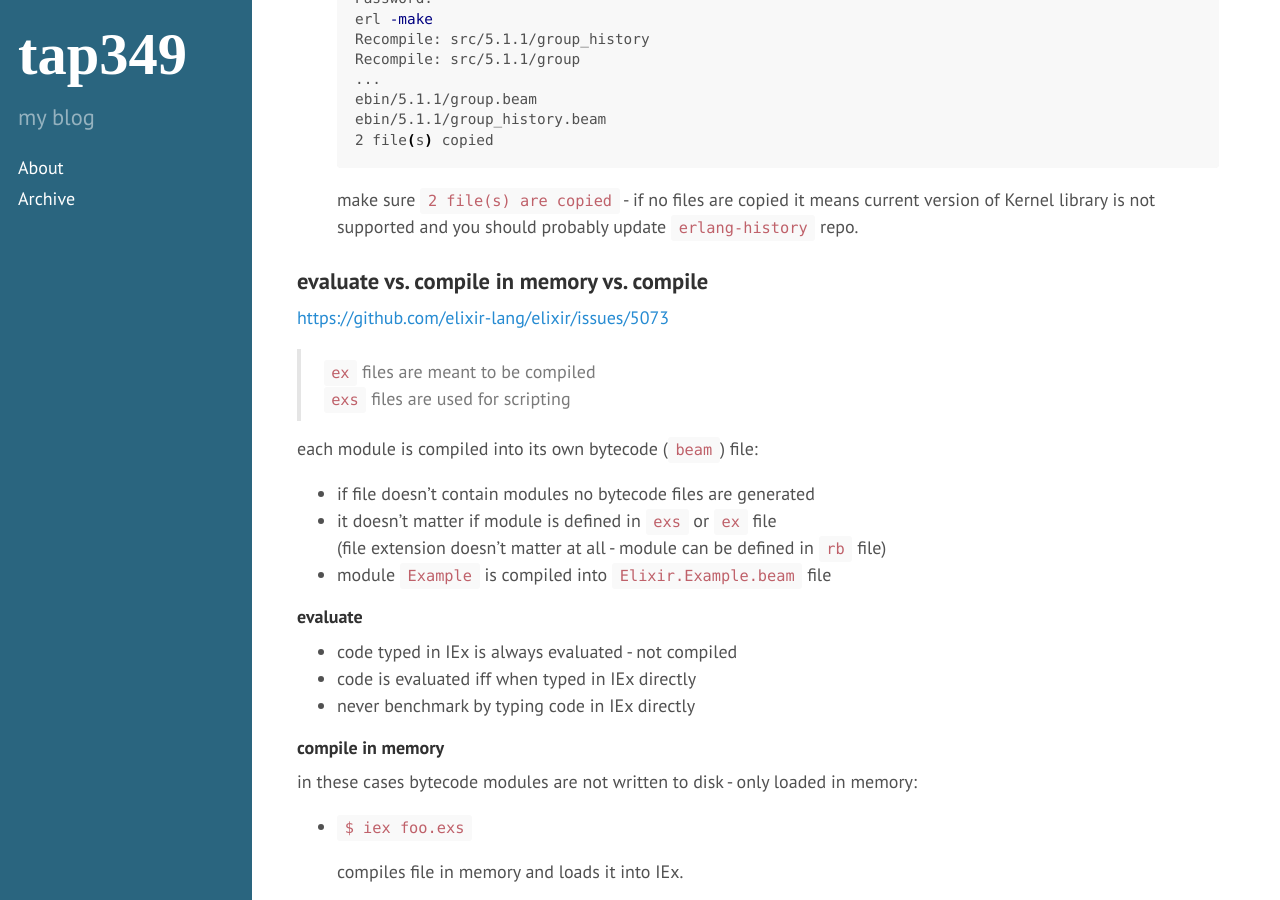
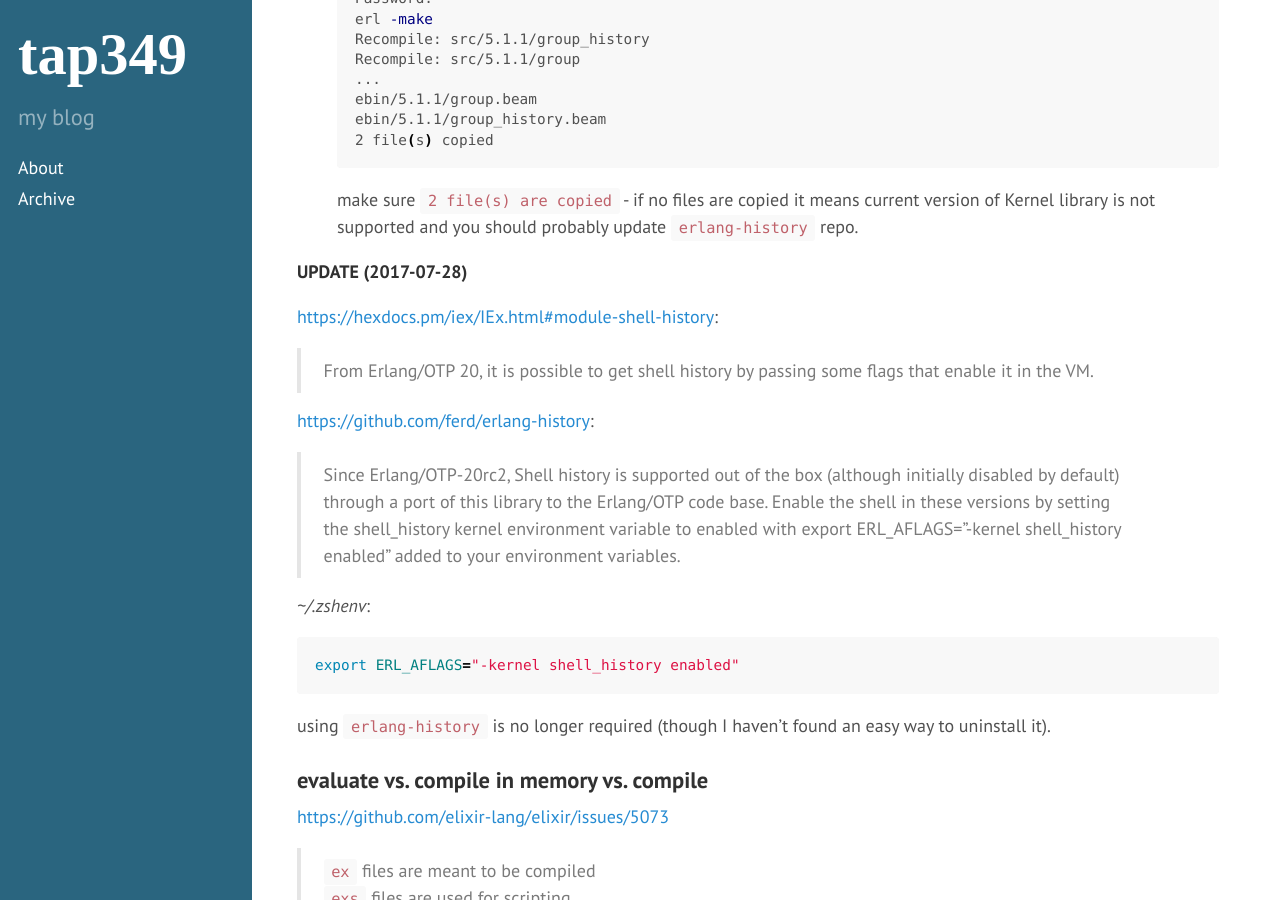
Before and after one commit to tap349/tap349.github.io, a Jekyll site: the page built from _posts/2017-05-21-elixir-mix-and-iex.md, in a window 1280 px wide and 900 px high, scrolled down 3619 px. Built offline with Jekyll 4.4.1, drawn with Linux system fonts in a browser that asks for light colours; some of the changed text lies outside the part shown.

Commit message:
update 2017-07-28_14:23:44

````diff
--- a/_posts/2017-05-21-elixir-mix-and-iex.md
+++ b/_posts/2017-05-21-elixir-mix-and-iex.md
@@ -121,11 +121,11 @@ $ sudo make install
 shell history since from now is stored in _~/.erlang-hist.nonode@nohost_
 (it's a binary file - not plain text).
 
-UPDATE: shell history is now stored in _~/.erlang-history/_ - you might
-        need to remove _~/.erlang-hist.nonode@nohost_ for it to work.
+**UPDATE**: shell history is now stored in _~/.erlang-history/_ - you might
+            need to remove _~/.erlang-hist.nonode@nohost_ for it to work.
 
-NOTE: for shell history to be saved quit IEx gracefully -
-      using either `<C-c>a<CR>` or `<C-g>q<CR>` commands.
+**NOTE**: for shell history to be saved quit IEx gracefully -
+          using either `<C-c>a<CR>` or `<C-g>q<CR>` commands.
 
 `erlang-history` must be compiled for each new version of Erlang/OTP kernel!
 
@@ -164,6 +164,30 @@ NOTE: for shell history to be saved quit IEx gracefully -
   make sure `2 file(s) are copied` - if no files are copied it means
   current version of Kernel library is not supported and you should
   probably update `erlang-history` repo.
+
+**UPDATE (2017-07-28)**
+
+<https://hexdocs.pm/iex/IEx.html#module-shell-history>:
+
+> From Erlang/OTP 20, it is possible to get shell history by passing some flags
+> that enable it in the VM.
+
+<https://github.com/ferd/erlang-history>:
+
+> Since Erlang/OTP-20rc2, Shell history is supported out of the box
+> (although initially disabled by default) through a port of this library to
+> the Erlang/OTP code base. Enable the shell in these versions by setting the
+> shell_history kernel environment variable to enabled with export
+> ERL_AFLAGS="-kernel shell_history enabled" added to your environment variables.
+
+_~/.zshenv_:
+
+```zsh
+export ERL_AFLAGS="-kernel shell_history enabled"
+```
+
+using `erlang-history` is no longer required
+(though I haven't found an easy way to uninstall it).
 
 ### evaluate vs. compile in memory vs. compile
 
````
Also changed, not shown: _posts/2017-07-27-phoenix-ecto.md (+8 -0 lines), _posts/2017-07-27-phoenix-getting-started.md (+2 -0 lines).
